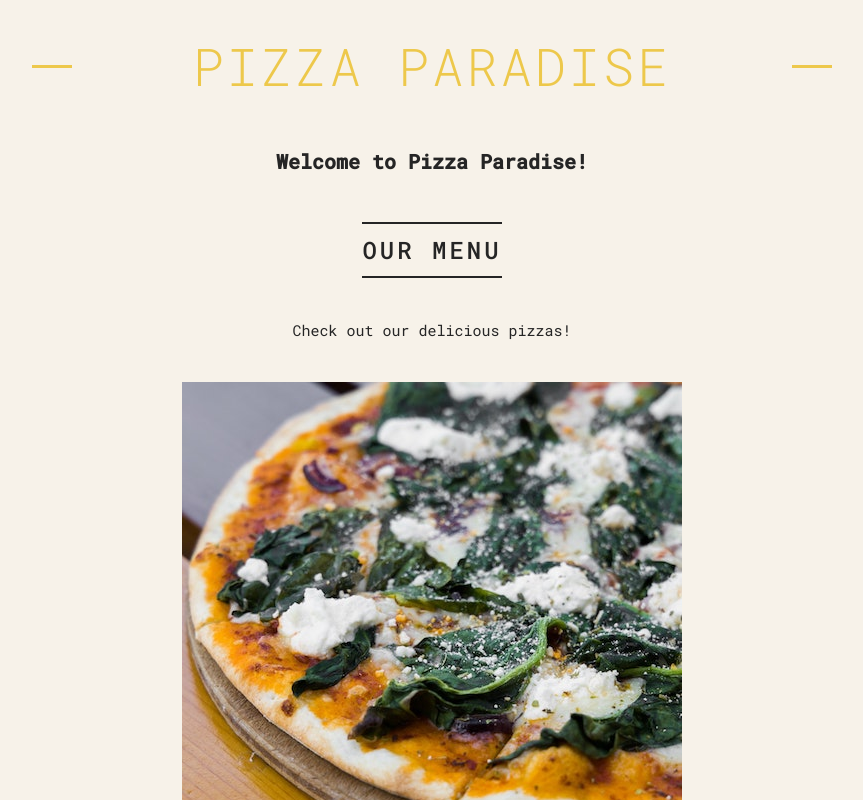
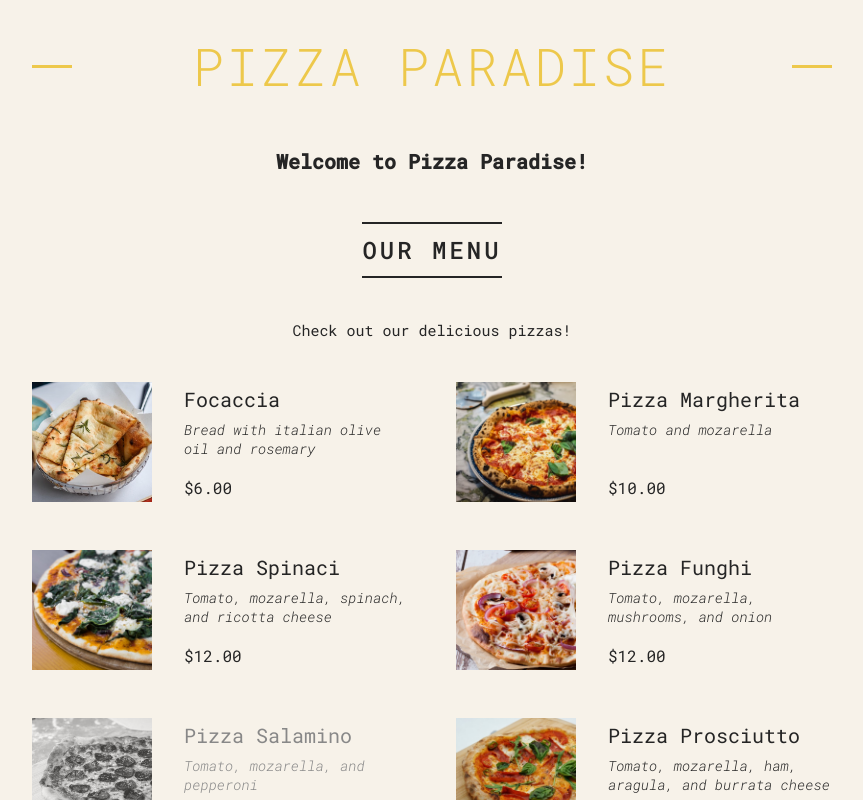
Before and after one commit to eldrich27/pizza-menu, a React (Vite) app in the folder pizza-menu-app/: page / in a window 1280 px wide. Shown: the top 800 px of the page, without its empty margins (208-1071 px from the left). Built offline with nearby package versions, Linux system fonts and the light colour scheme.

Commit message:
Applying styling rules and logic to pizza and menu component

```diff
--- a/pizza-menu-app/src/components/Menu.tsx
+++ b/pizza-menu-app/src/components/Menu.tsx
@@ -1,14 +1,24 @@
 import Pizza from "./Pizza";
-import "../data.js";
+import pizzaData from "../data";
 
 export function Menu() {
   return (
     <main className="menu">
       <h2>Our Menu</h2>
       <p>Check out our delicious pizzas!</p>
-      <Pizza image="/pizzas/spinaci.jpg" name="Spinaci" ingredients="Tomato, mozarella, spinach, and ricotta cheese" price={12.99} />
-      <Pizza image="/pizzas/margherita.jpg" name="Margherita" ingredients="Tomato, mozarella, and basil" price={10.99} />
-      <Pizza image="/pizzas/focaccia.jpg" name="Focaccia" ingredients="Tomato, mozarella, and herbs" price={11.99} />
+
+      <ul className="pizzas">
+        {pizzaData.map((pizza) => (
+          <Pizza
+            key={pizza.name}
+            image={`/${pizza.photoName}`}
+            name={pizza.name}
+            ingredients={pizza.ingredients}
+            price={pizza.price}
+            soldOut={pizza.soldOut}
+          />
+        ))}
+      </ul>
     </main>
   );
 }
--- a/pizza-menu-app/src/components/Pizza.tsx
+++ b/pizza-menu-app/src/components/Pizza.tsx
@@ -1,17 +1,21 @@
 interface PizzaProps {
-    name: string;
-    ingredients: string;
-    price: number;
-    image: string; // Optional image prop
+  name: string;
+  ingredients: string;
+  price: number;
+  image: string;
+  soldOut?: boolean;
 }
 
-export default function Pizza({image, name, ingredients, price }: PizzaProps) {
+export default function Pizza({ image, name, ingredients, price, soldOut = false }: PizzaProps) {
   return (
-    <div>
-        <img src={image} alt={name} />
-        <h3>Pizza : {name}</h3>
+    <li className={`pizza ${soldOut ? "sold-out" : ""}`}>
+      <img src={image} alt={name} />
+
+      <div>
+        <h3>{name}</h3>
         <p>{ingredients}</p>
-        <p>Price: ${price.toFixed(2)}</p>
-    </div>
+        <span>{soldOut ? "Sold out" : `$${price.toFixed(2)}`}</span>
+      </div>
+    </li>
   );
 }
--- a/pizza-menu-app/src/data.js
+++ b/pizza-menu-app/src/data.js
@@ -42,3 +42,5 @@ const pizzaData = [
     soldOut: false,
   },
 ];
+
+export default pizzaData;
```
